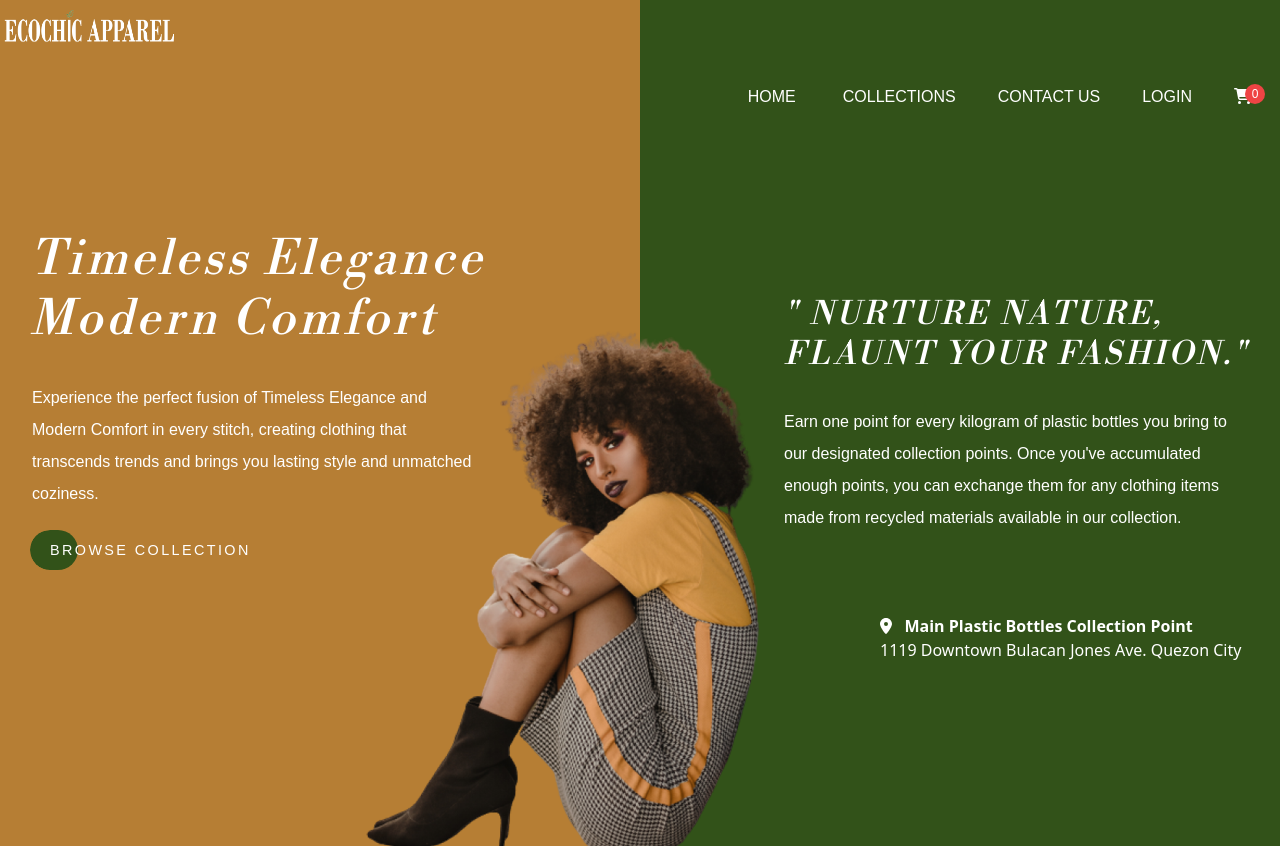
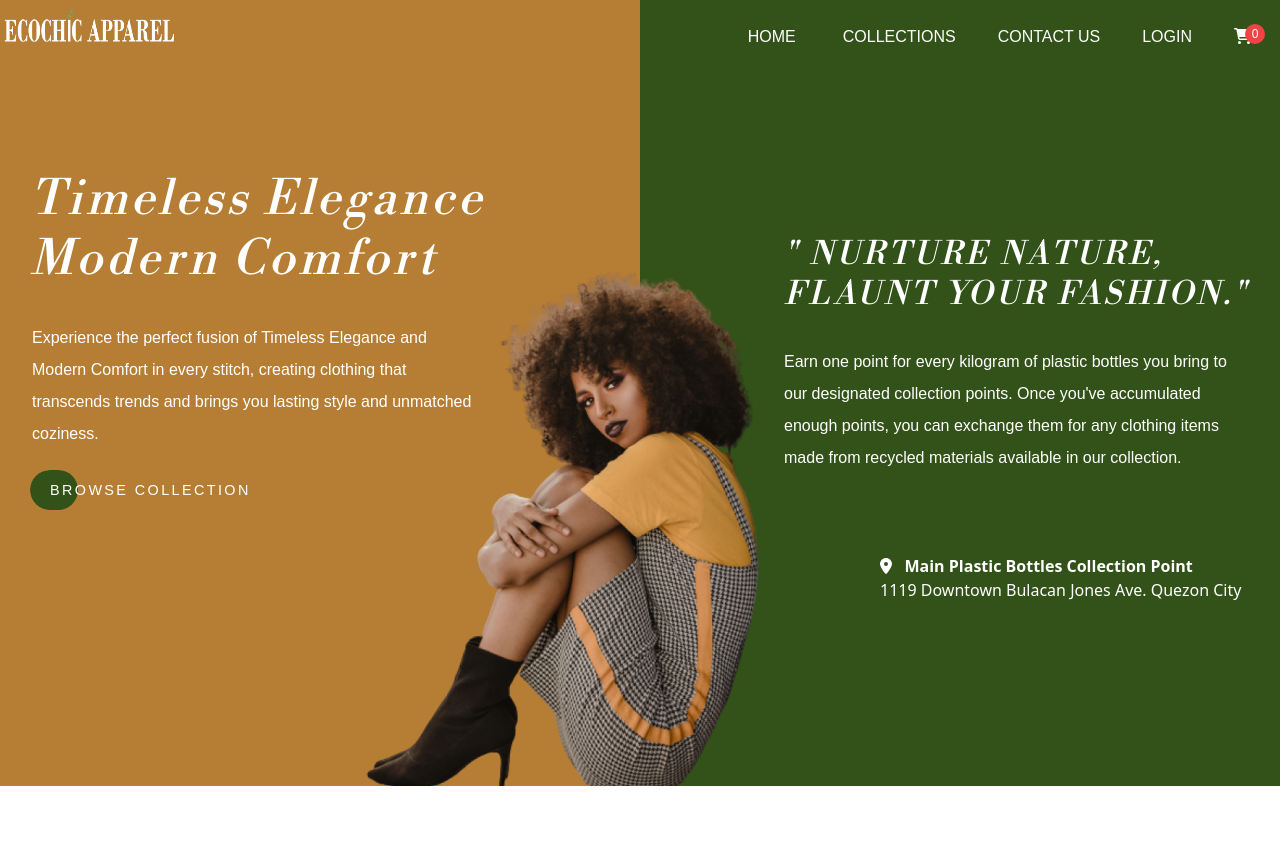
Before and after one commit to dvjnpojascodes/Ecochic-Apparel-Website, a React (Create React App) app: page / in a window 1280 px wide. After the commit the page ends 800 px from the top, so only its background shows below. Built offline with nearby package versions, Linux system fonts and the light colour scheme; a web font is replaced by a local one.

Commit message:
editied the navbar

```diff
--- a/src/components/Navbar/navbar.jsx
+++ b/src/components/Navbar/navbar.jsx
@@ -34,13 +34,13 @@ export default function Navbar(props){
 
 
     return (
-        <nav style={{ background: getNavbarColor() }}>
+        <nav style={{ background: getNavbarColor() }} className='flex justify-between'>
         <input type="checkbox" id="check" />
         <label htmlFor="check" className="checkbtn">
           <FontAwesomeIcon icon="fa-solid fa-bars" />
         </label>
 
-        <a href="/"> <img src={logo} className="w-[180px] h-[60px] cursor-pointer" alt="" /> </a>
+        <a href="/"> <img src={logo} className="w-[180px] h-[60px] cursor-pointer" alt="ecochic apparel logo" /> </a>
 
         <ul className='flex list-none text-white space-x-4 font-content justify-around'>
           <li onClick={() => {setMenu("home")}} style={{color: menu === "home" ? "#B67E34" : "#ffffff"}}> <Link to='/'> Home </Link> </li>
```
